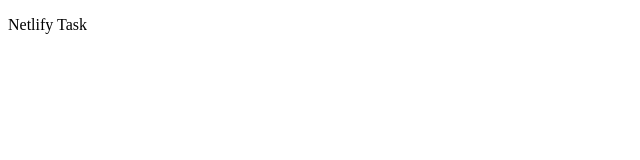
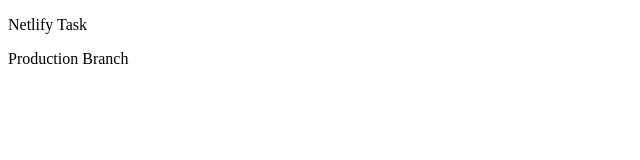
Before and after one commit to shubhamkmt21/Task_Netlify, a plain HTML site: page index.html in a window 1280 px wide. Shown: the whole page, without its empty margins (0-640 px from the left). Drawn offline with Linux system fonts and the light colour scheme.

Commit message:
Code for Production

```diff
--- a/index.html
+++ b/index.html
@@ -7,5 +7,6 @@
 </head>
 <body>
     <p>Netlify Task</p>
+    <p>Production Branch</p>
 </body>
 </html>
```
